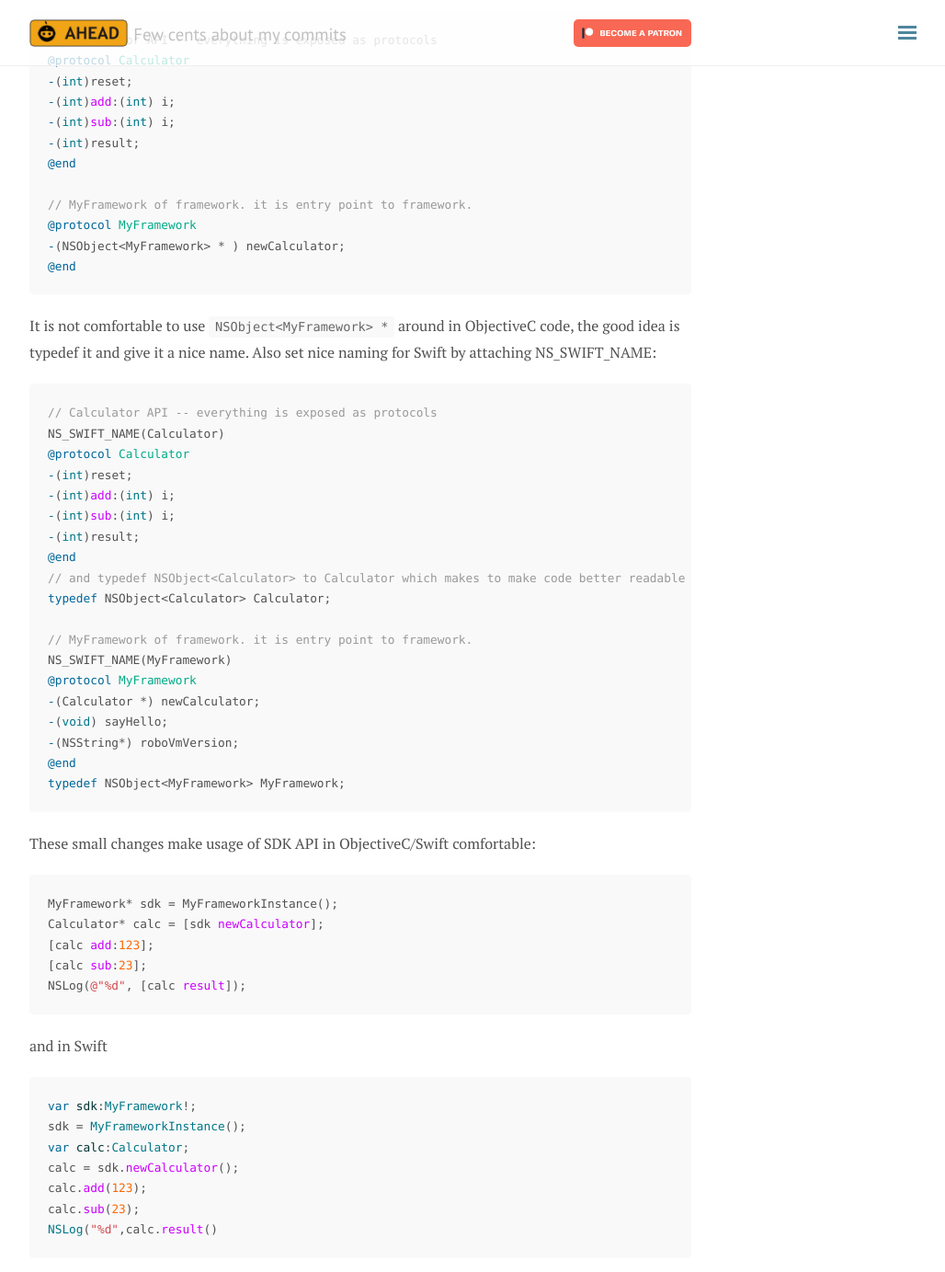
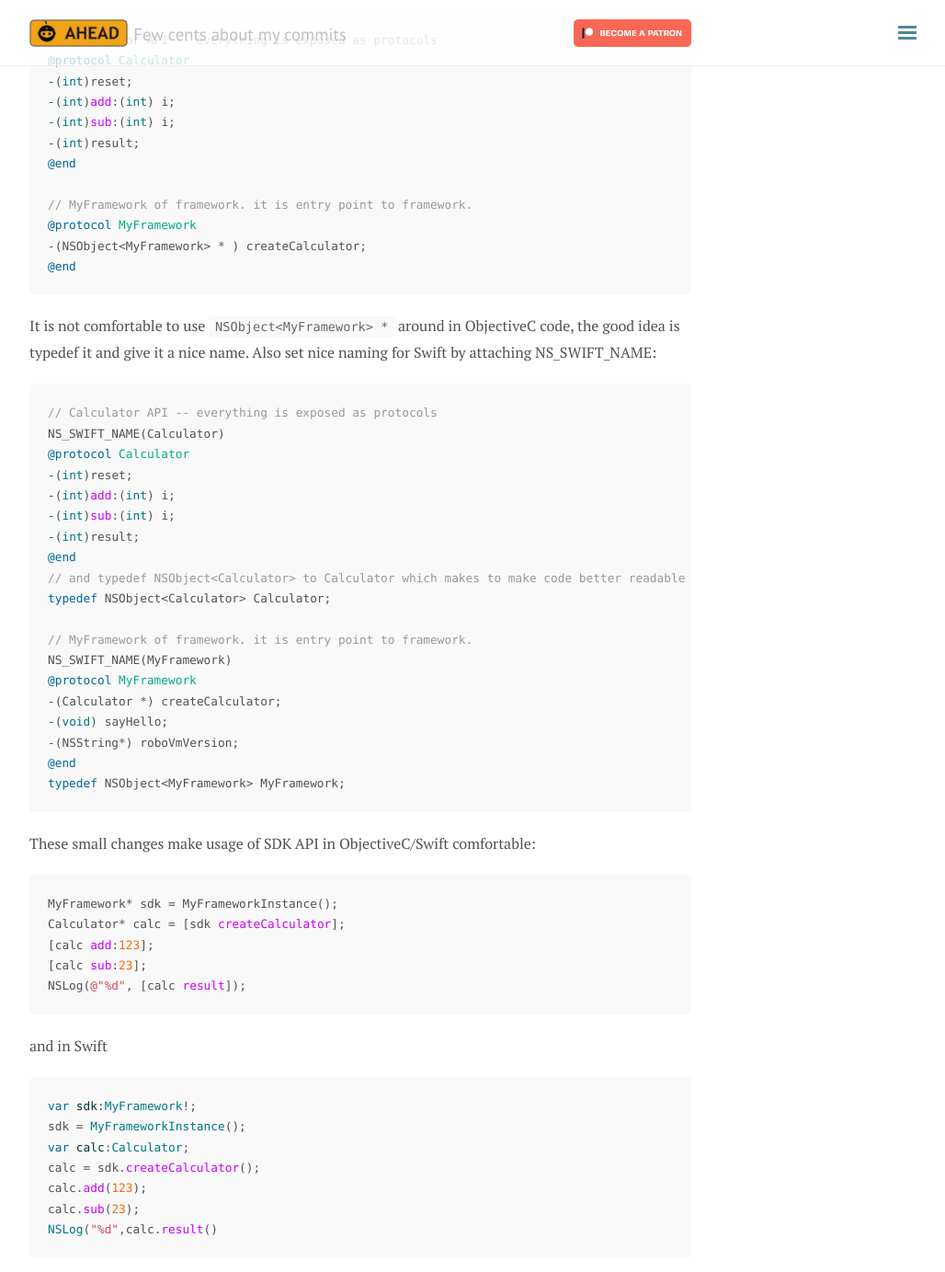
Before and after one commit to dkimitsa/dkimitsa.github.io, a Jekyll site: the page built from _posts/2018-01-16-tutorial-writing-framework-improved.md, in a window 1280 px wide and 1400 px high, scrolled down 4420 px. Shown: the top 1383 px of the window at 92% size, without its empty margins (248-1276 px from the left). Built offline with Jekyll 4.4.1, drawn with Linux system fonts in a browser that asks for light colours; nearby versions of some CDN libraries; comment, search, counter and statistics services are not loaded; some of the changed text lies outside the part shown.

Commit message:
maintenance: typos, errors etc

````diff
--- a/_posts/2018-01-16-tutorial-writing-framework-improved.md
+++ b/_posts/2018-01-16-tutorial-writing-framework-improved.md
@@ -1,7 +1,7 @@
 ---
 layout: post
 title: 'Tutorial: writing Framework using improved framework target'
-tags: ['target-framework', Tutorial]
+tags: ['target-framework', tutorial]
 ---
 There was a framework target in MobiVM/RoboVM for a while. But there was no any integration with Idea IDE and there was no template project available till [PR253](https://github.com/MobiVM/robovm/pull/253). Also this PR introduces framework support library binary that simplifies Framework development as all native code that is required to initialize VM is embedded into this library.
 This Tutorial will explain what ***can be done*** with Framework target:
@@ -148,7 +148,7 @@ Declaration of these API in framework ObjectiveC header will looks as bellow:
 
 // MyFramework of framework. it is entry point to framework.
 @protocol MyFramework
--(NSObject<MyFramework> * ) newCalculator;
+-(NSObject<MyFramework> * ) createCalculator;
 @end
 ```
 
@@ -168,7 +168,7 @@ typedef NSObject<Calculator> Calculator;
 // MyFramework of framework. it is entry point to framework.
 NS_SWIFT_NAME(MyFramework)
 @protocol MyFramework
--(Calculator *) newCalculator;
+-(Calculator *) createCalculator;
 -(void) sayHello;
 -(NSString*) roboVmVersion;
 @end
@@ -178,7 +178,7 @@ typedef NSObject<MyFramework> MyFramework;
 These small changes make usage of SDK  API in ObjectiveC/Swift comfortable:
 ```objc
 MyFramework* sdk = MyFrameworkInstance();
-Calculator* calc = [sdk newCalculator];
+Calculator* calc = [sdk createCalculator];
 [calc add:123];
 [calc sub:23];
 NSLog(@"%d", [calc result]);
@@ -188,7 +188,7 @@ and in Swift
 var sdk:MyFramework!;
 sdk = MyFrameworkInstance();
 var calc:Calculator;
-calc = sdk.newCalculator();
+calc = sdk.createCalculator();
 calc.add(123);
 calc.sub(23);
 NSLog("%d",calc.result()
@@ -254,7 +254,7 @@ Modify `ViewController.m` by adding imports of Framework and test code in `viewD
     SampleSDK* sdk = SampleSDKInstance();
     NSLog(@"RoboVM version %@", [sdk roboVmVersion]);
 
-    Calculator * calc = [sdk newCalculator];
+    Calculator * calc = [sdk createCalculator];
     [calc add:123];
     [calc sub:23];
     NSLog(@"%d", [calc result]);
@@ -285,7 +285,7 @@ class ViewController: UIViewController {
         NSLog("RoboVM version %@", sdk.roboVmVersion());
 
         var calc:Calculator;
-        calc = sdk.newCalculator();
+        calc = sdk.createCalculator();
         calc.add(123);
         calc.sub(23);
         NSLog("%d",calc.result());
@@ -360,7 +360,7 @@ typedef NSObject<WebServer> WebServer;
 
 NS_SWIFT_NAME(SampleSDK)
 @protocol SampleSDK
--(Calculator * ) newCalculator;
+-(Calculator * ) createCalculator;
 -(void) sayHello;
 -(NSString * ) roboVmVersion;
 -(WebServer * ) webServer;
````
Also changed, not shown: _posts/2017-10-19-bro-gen-tutorial.md (+1 -2 lines), _posts/2018-01-18-tutorial-using-app-extensions-with-robovm.md (+1 -1 lines).
